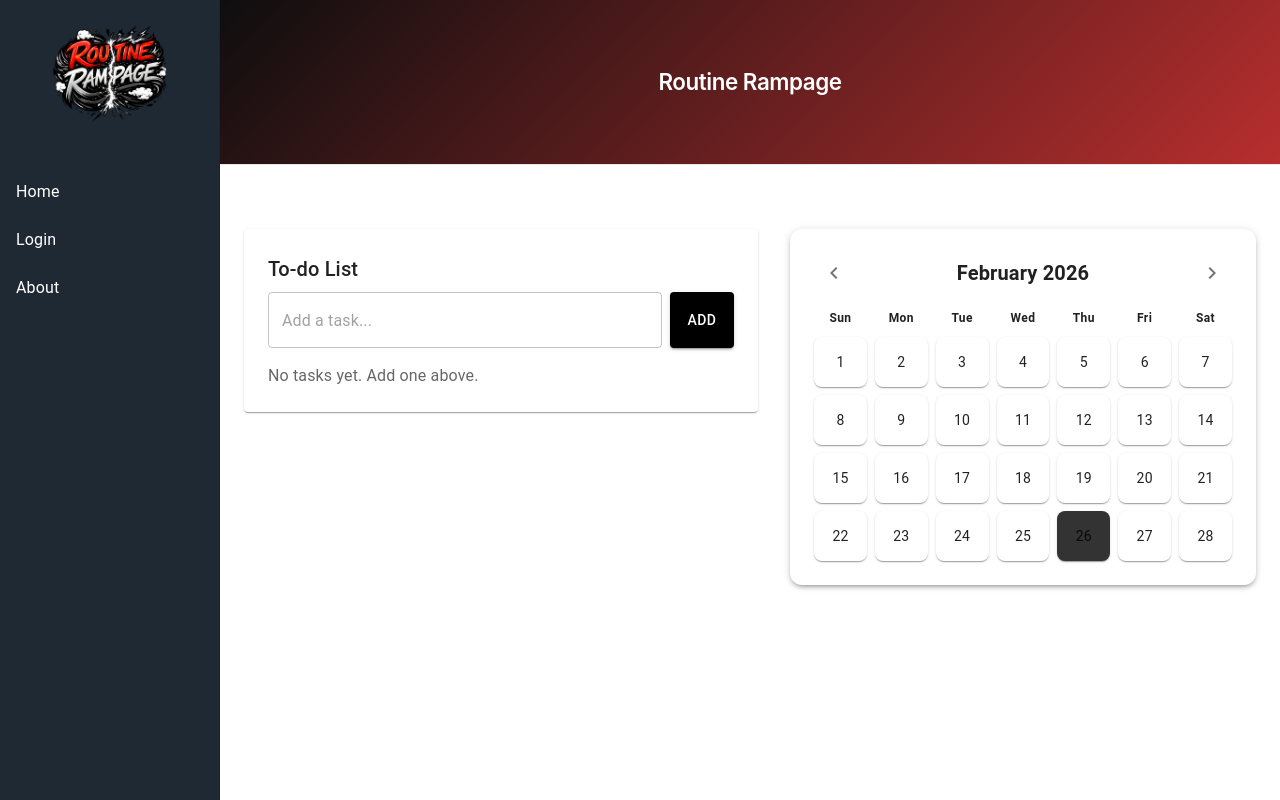
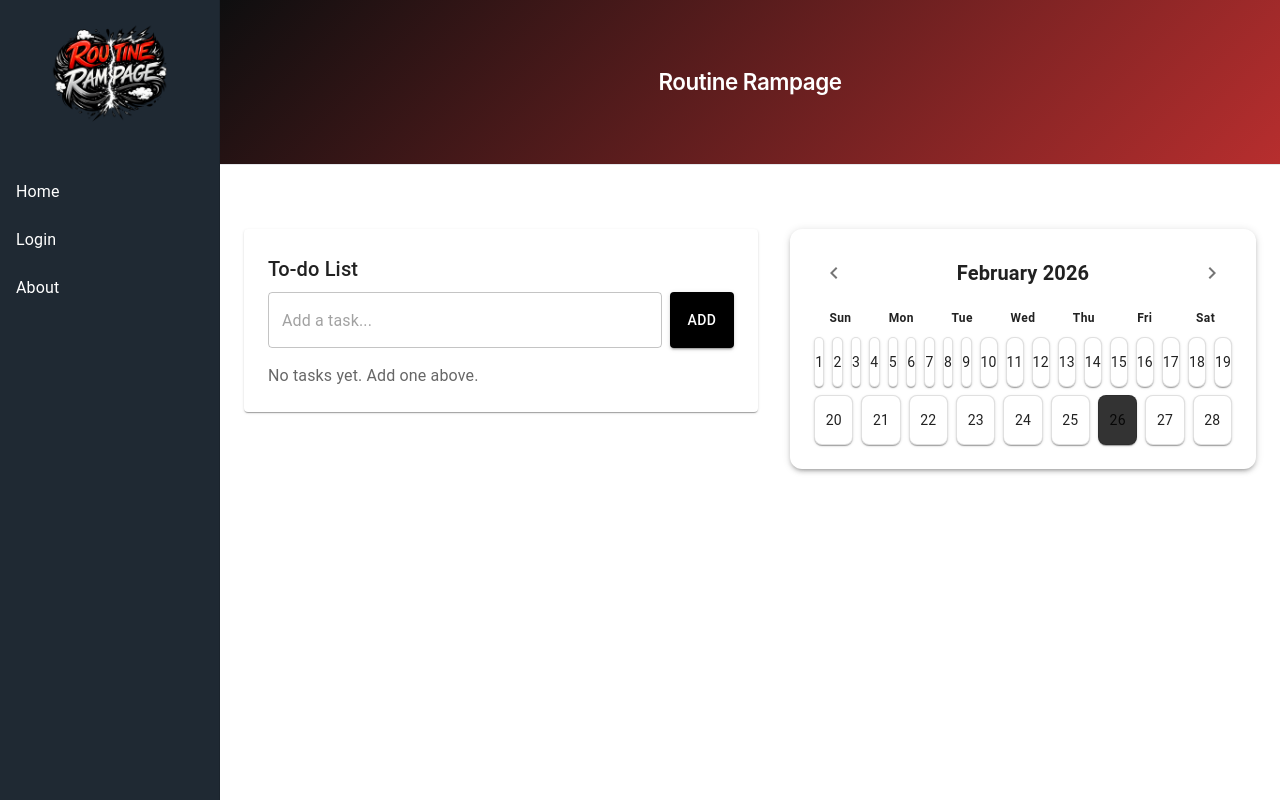
Before and after one commit to CIS-VMI-Capstone/HabitX, a React (Vite) app: page / in a window 1280 px wide. Built offline with nearby package versions, Linux system fonts and the light colour scheme.

Commit message:
...Calender updated

```diff
--- a/src/components/Calendar.tsx
+++ b/src/components/Calendar.tsx
@@ -13,14 +13,18 @@ import {
 
 const daysOfWeek = ["Sun", "Mon", "Tue", "Wed", "Thu", "Fri", "Sat"];
 
-type Page =
-| "calendar";
+export type Task = {
+  text: string;
+  done: boolean;
+  createdAt: string;
+  completedAt?: string;
+};
 
 type CalendarProps = {
-  onNavigate?: React.Dispatch<React.SetStateAction<Page>>;
+  tasks: Task[];
 };
 
-const Calendar = ({ onNavigate }: CalendarProps) => {
+const Calendar: React.FC<CalendarProps> = ({ tasks }) => {
   const [currentDate, setCurrentDate] = useState(new Date());
   const [selectedDate, setSelectedDate] = useState<Date | null>(null);
 
@@ -58,15 +62,29 @@ const Calendar = ({ onNavigate }: CalendarProps) => {
     d1.getMonth() === d2.getMonth() &&
     d1.getFullYear() === d2.getFullYear();
 
+  const selectedDayTasks = selectedDate
+    ? tasks.filter((task) => {
+        const created = new Date(task.createdAt);
+        const completed = task.completedAt ? new Date(task.completedAt) : null;
+
+        return (
+          isSameDay(created, selectedDate) ||
+          (completed ? isSameDay(completed, selectedDate) : false)
+        );
+      })
+    : [];
+
   const renderDays = () => {
     const days = [];
 
-    // Empty cells before month starts
     for (let i = 0; i < startDay; i++) {
-      days.push(<Grid item xs={12 / 7} key={`empty-${i}`} />);
+      days.push(
+        <Grid item xs key={`empty-${i}`}>
+          <Box sx={{ height: 50 }} />
+        </Grid>
+      );
     }
 
-    // Month days
     for (let day = 1; day <= daysInMonth; day++) {
       const date = new Date(
         currentDate.getFullYear(),
@@ -75,12 +93,22 @@ const Calendar = ({ onNavigate }: CalendarProps) => {
       );
 
       const isToday = isSameDay(date, today);
-      const isSelected = selectedDate && isSameDay(date, selectedDate);
+      const isSelected = selectedDate ? isSameDay(date, selectedDate) : false;
+
+      const hasHistory = tasks.some((task) => {
+        const created = new Date(task.createdAt);
+        const completed = task.completedAt ? new Date(task.completedAt) : null;
+
+        return (
+          isSameDay(created, date) ||
+          (completed ? isSameDay(completed, date) : false)
+        );
+      });
 
       days.push(
-        <Grid item xs={12 / 7} key={day}>
+        <Grid item xs key={day}>
           <Paper
-            elevation={isSelected ? 6 : 1}
+            elevation={isSelected ? 6 : hasHistory ? 3 : 1}
             onClick={() => setSelectedDate(date)}
             sx={{
               height: 50,
@@ -89,19 +117,17 @@ const Calendar = ({ onNavigate }: CalendarProps) => {
               justifyContent: "center",
               cursor: "pointer",
               borderRadius: 2,
+              border: hasHistory ? "2px solid" : "1px solid",
+              borderColor: hasHistory ? "secondary.main" : "divider",
               bgcolor: isSelected
                 ? "primary.main"
                 : isToday
                 ? "primary.light"
                 : "background.paper",
-              color: isSelected
-                ? "white"
-                : "text.primary",
+              color: isSelected ? "white" : "text.primary",
               transition: "all 0.2s ease",
               "&:hover": {
-                bgcolor: isSelected
-                  ? "primary.dark"
-                  : "action.hover"
+                bgcolor: isSelected ? "primary.dark" : "action.hover"
               }
             }}
           >
@@ -125,7 +151,6 @@ const Calendar = ({ onNavigate }: CalendarProps) => {
         bgcolor: "background.default"
       }}
     >
-      {/* Header */}
       <Box
         display="flex"
         justifyContent="space-between"
@@ -148,10 +173,9 @@ const Calendar = ({ onNavigate }: CalendarProps) => {
         </IconButton>
       </Box>
 
-      {/* Days of week */}
       <Grid container spacing={1} mb={1}>
         {daysOfWeek.map((day) => (
-          <Grid item xs={12 / 7} key={day}>
+          <Grid item xs key={day}>
             <Typography
               variant="caption"
               align="center"
@@ -164,10 +188,50 @@ const Calendar = ({ onNavigate }: CalendarProps) => {
         ))}
       </Grid>
 
-      {/* Calendar days */}
       <Grid container spacing={1}>
         {renderDays()}
       </Grid>
+
+      {selectedDate && (
+        <Box mt={3}>
+          <Typography variant="subtitle1" fontWeight={600} gutterBottom>
+            History for {selectedDate.toLocaleDateString()}
+          </Typography>
+
+          {selectedDayTasks.length === 0 ? (
+            <Typography variant="body2" color="text.secondary">
+              No task history for this day.
+            </Typography>
+          ) : (
+            selectedDayTasks.map((task, index) => (
+              <Paper key={index} sx={{ p: 1.5, mb: 1, borderRadius: 2 }}>
+                <Typography variant="body2" fontWeight={500}>
+                  {task.text}
+                </Typography>
+
+                <Typography variant="caption" color="text.secondary" display="block">
+                  Created: {new Date(task.createdAt).toLocaleString()}
+                </Typography>
+
+                {task.completedAt && (
+                  <Typography variant="caption" color="text.secondary" display="block">
+                    Completed: {new Date(task.completedAt).toLocaleString()}
+                  </Typography>
+                )}
+
+                <Typography
+                  variant="caption"
+                  color={task.done ? "success.main" : "warning.main"}
+                  display="block"
+                  sx={{ mt: 0.5 }}
+                >
+                  Status: {task.done ? "Completed" : "Not completed"}
+                </Typography>
+              </Paper>
+            ))
+          )}
+        </Box>
+      )}
     </Box>
   );
 };
--- a/src/components/Todo.tsx
+++ b/src/components/Todo.tsx
@@ -12,26 +12,27 @@ import DeleteIcon from "@mui/icons-material/Delete";
 import EditIcon from "@mui/icons-material/Edit";
 import Typography from "@mui/material/Typography";
 import ListItemText from "@mui/material/ListItemText";
-import Calendar from "./Calendar";
-
-type Task = { text: string; done: boolean };
+import Calendar, { Task } from "./Calendar";
 
 const STORAGE_KEY = "tasks";
-
-type CalendarProps = {
-  onNavigate?: () => void;
-};
-
 
 export default function Todo() {
   const [tasks, setTasks] = useState<Task[]>(() => {
     try {
       const raw = localStorage.getItem(STORAGE_KEY);
-      return raw ? JSON.parse(raw) : [];
+      const parsed = raw ? JSON.parse(raw) : [];
+
+      return parsed.map((task: any) => ({
+        text: task.text ?? "",
+        done: task.done ?? false,
+        createdAt: task.createdAt ?? new Date().toISOString(),
+        completedAt: task.completedAt
+      }));
     } catch {
       return [];
     }
   });
+
   const [value, setValue] = useState("");
 
   useEffect(() => {
@@ -41,12 +42,31 @@ export default function Todo() {
   function addTask() {
     const text = value.trim();
     if (!text) return;
-    setTasks((t) => [...t, { text, done: false }]);
+
+    setTasks((t) => [
+      ...t,
+      {
+        text,
+        done: false,
+        createdAt: new Date().toISOString()
+      }
+    ]);
+
     setValue("");
   }
 
   function toggleTask(i: number) {
-    setTasks((t) => t.map((task, idx) => (idx === i ? { ...task, done: !task.done } : task)));
+    setTasks((t) =>
+      t.map((task, idx) =>
+        idx === i
+          ? {
+              ...task,
+              done: !task.done,
+              completedAt: !task.done ? new Date().toISOString() : undefined
+            }
+          : task
+      )
+    );
   }
 
   function deleteTask(i: number) {
@@ -55,8 +75,13 @@ export default function Todo() {
 
   function editTask(i: number) {
     const newText = window.prompt("Edit task:", tasks[i].text);
+
     if (newText !== null && newText.trim() !== "") {
-      setTasks((t) => t.map((task, idx) => (idx === i ? { ...task, text: newText.trim() } : task)));
+      setTasks((t) =>
+        t.map((task, idx) =>
+          idx === i ? { ...task, text: newText.trim() } : task
+        )
+      );
     }
   }
 
@@ -71,7 +96,6 @@ export default function Todo() {
         alignItems: "flex-start"
       }}
     >
-    {/* TODO LIST */}
       <Paper sx={{ flex: 1, p: 3 }}>
         <Typography variant="h6" gutterBottom>
           To-do List
@@ -102,28 +126,22 @@ export default function Todo() {
                   checked={task.done}
                   onChange={() => toggleTask(i)}
                 />
+
                 <ListItemText
                   primary={task.text}
+                  secondary={`Created: ${new Date(task.createdAt).toLocaleDateString()}`}
                   sx={{
-                  textDecoration: task.done
-                    ? "line-through"
-                    : "none",
-                  color: task.done
-                    ? "text.disabled"
-                    : "inherit"
+                    textDecoration: task.done ? "line-through" : "none",
+                    color: task.done ? "text.disabled" : "inherit"
                   }}
                 />
+
                 <ListItemSecondaryAction>
-                <IconButton
-                  edge="end"
-                  onClick={() => editTask(i)}
-                >
+                  <IconButton edge="end" onClick={() => editTask(i)}>
                     <EditIcon />
                   </IconButton>
-                <IconButton
-                  edge="end"
-                  onClick={() => deleteTask(i)}
-                >
+
+                  <IconButton edge="end" onClick={() => deleteTask(i)}>
                     <DeleteIcon />
                   </IconButton>
                 </ListItemSecondaryAction>
@@ -133,9 +151,9 @@ export default function Todo() {
         )}
       </Paper>
 
-    {/* CALENDAR */}
       <Box sx={{ flex: 1 }}>
-      <Calendar />
+        <Calendar tasks={tasks} />
       </Box>
     </Box>
-)};
+  );
+}
```
Lines whose indentation alone changed are shown as unchanged.
